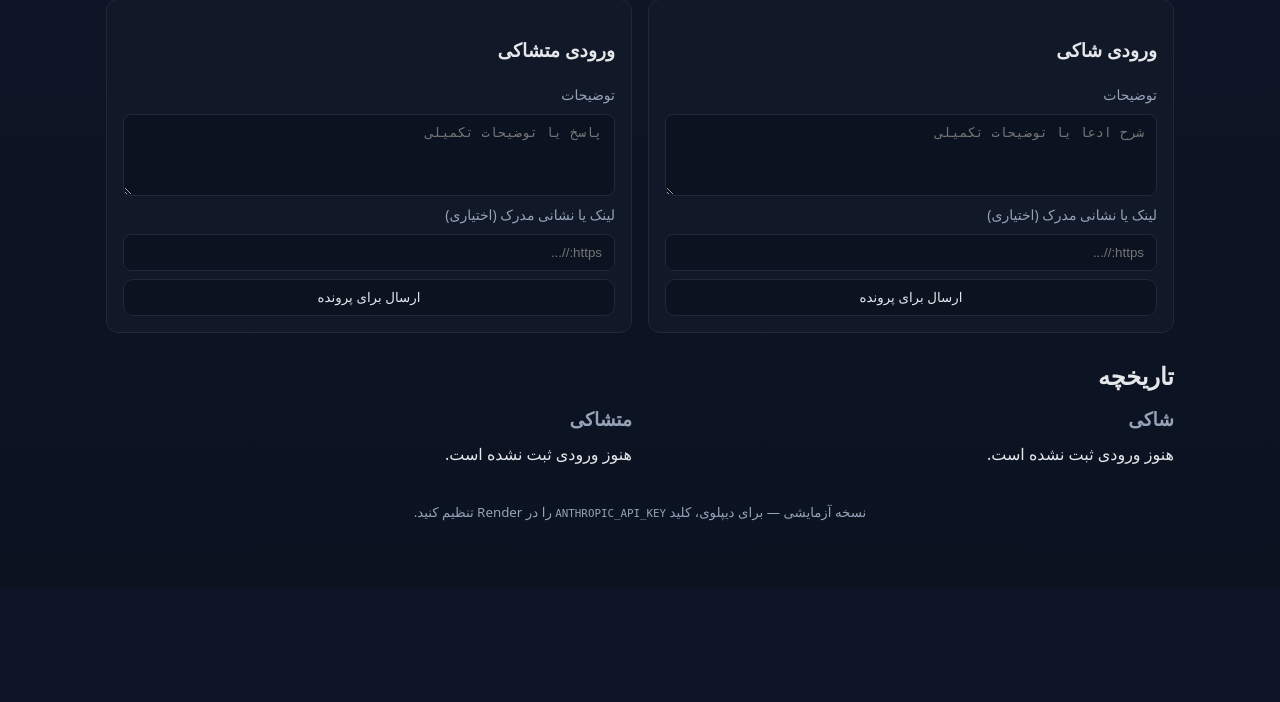
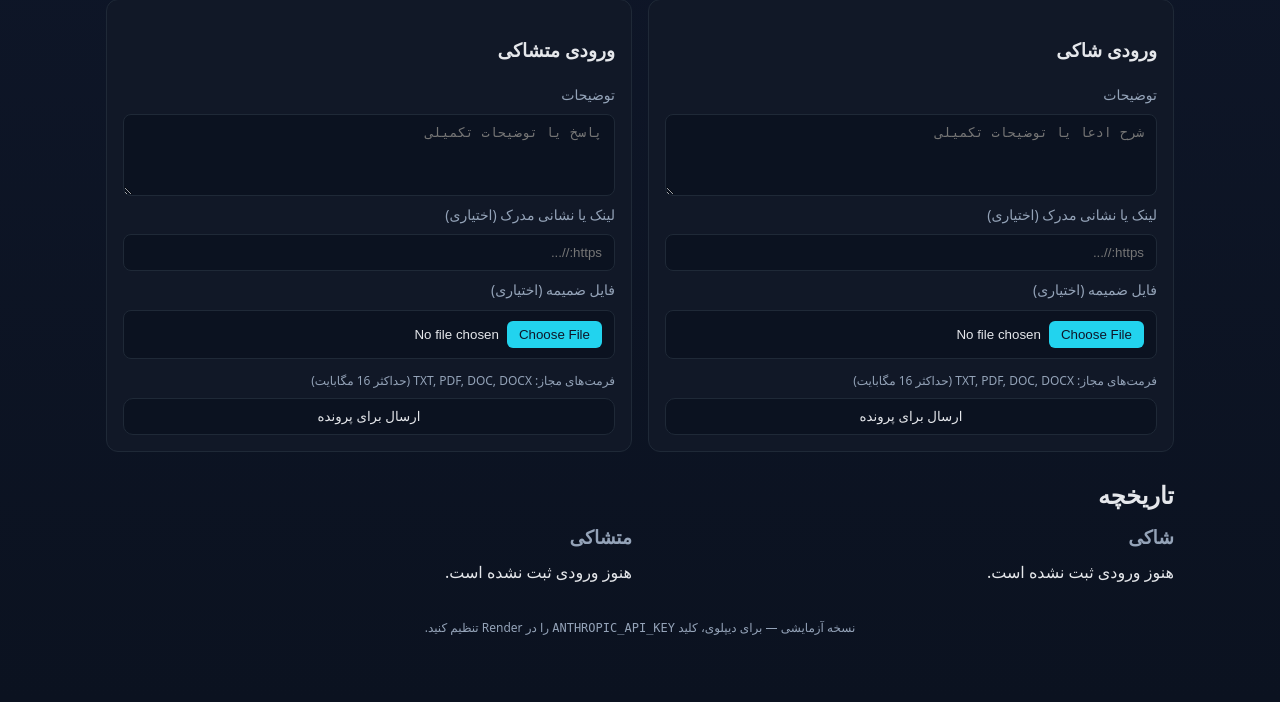
Before and after one commit to infomanian/judge, a Flask app: page / in a window 1280 px wide. Shown: the part 316-1018 px from the top of the page. Before the commit the page ends 837 px from the top, so only its background shows below. Run offline with Flask 3, Linux system fonts and the light colour scheme.

Commit message:
file upload added

```diff
--- a/app.py
+++ b/app.py
@@ -1,8 +1,12 @@
 import os
 import uuid
 import json
+import base64
 from datetime import datetime
-from flask import Flask, render_template, request, redirect, url_for, session
+from flask import Flask, render_template, request, redirect, url_for, session, flash
+from werkzeug.utils import secure_filename
+import PyPDF2
+import docx
 
 try:
     from anthropic import Anthropic
@@ -12,11 +16,55 @@ except Exception:
 app = Flask(__name__)
 app.secret_key = os.environ.get("SECRET_KEY", os.urandom(24))
 
+# File upload configuration
+UPLOAD_FOLDER = 'uploads'
+ALLOWED_EXTENSIONS = {'txt', 'pdf', 'doc', 'docx'}
+MAX_FILE_SIZE = 16 * 1024 * 1024  # 16MB
+
+# Create upload directory if it doesn't exist
+os.makedirs(UPLOAD_FOLDER, exist_ok=True)
+
+app.config['UPLOAD_FOLDER'] = UPLOAD_FOLDER
+app.config['MAX_CONTENT_LENGTH'] = MAX_FILE_SIZE
+
 # Simple in-memory store per session
 CASE_STORE = {}
 
 def _now_iso() -> str:
     return datetime.utcnow().strftime("%Y-%m-%d %H:%M:%S UTC")
+
+def allowed_file(filename):
+    return '.' in filename and filename.rsplit('.', 1)[1].lower() in ALLOWED_EXTENSIONS
+
+def extract_text_from_file(file_path, filename):
+    """Extract text content from various file types"""
+    try:
+        file_ext = filename.rsplit('.', 1)[1].lower()
+
+        if file_ext == 'txt':
+            with open(file_path, 'r', encoding='utf-8') as file:
+                return file.read()
+
+        elif file_ext == 'pdf':
+            text = ""
+            with open(file_path, 'rb') as file:
+                pdf_reader = PyPDF2.PdfReader(file)
+                for page in pdf_reader.pages:
+                    text += page.extract_text() + "\n"
+            return text
+
+        elif file_ext in ['doc', 'docx']:
+            doc = docx.Document(file_path)
+            text = ""
+            for paragraph in doc.paragraphs:
+                text += paragraph.text + "\n"
+            return text
+
+        else:
+            return "نوع فایل پشتیبانی نمی‌شود"
+
+    except Exception as e:
+        return f"خطا در خواندن فایل: {str(e)}"
 
 def get_case(create_if_missing: bool = True) -> dict:
     case_id = session.get("case_id")
@@ -56,7 +104,10 @@ def call_claude_for_judge(case: dict) -> dict:
         chunks = []
         for i, e in enumerate(entries, start=1):
             link_part = f"\nلینک/مدرک: {e.get('link')}" if e.get("link") else ""
-            chunks.append(f"- نوبت {i} ({e.get('ts')}):\nمتن: {e.get('text')}{link_part}")
+            file_part = ""
+            if e.get("file"):
+                file_part = f"\nفایل ضمیمه: {e.get('file', {}).get('filename', '')}\nمحتوای فایل:\n{e.get('file', {}).get('content', '')}"
+            chunks.append(f"- نوبت {i} ({e.get('ts')}):\nمتن: {e.get('text')}{link_part}{file_part}")
         return "\n".join(chunks) if chunks else "(بدون ورودی)"
 
     plaintiff_text = fmt_entries(case.get("plaintiff_submissions", []))
@@ -121,9 +172,33 @@ def submit_plaintiff():
     case = get_case()
     text = (request.form.get("plaintiff_text") or "").strip()
     link = (request.form.get("plaintiff_link") or "").strip()
-    if not text and not link:
+
+    # Handle file upload
+    file_info = None
+    if 'plaintiff_file' in request.files:
+        file = request.files['plaintiff_file']
+        if file and file.filename and allowed_file(file.filename):
+            filename = secure_filename(file.filename)
+            file_path = os.path.join(app.config['UPLOAD_FOLDER'], filename)
+            file.save(file_path)
+
+            # Extract text content from file
+            file_content = extract_text_from_file(file_path, filename)
+            file_info = {
+                "filename": filename,
+                "file_path": file_path,
+                "content": file_content
+            }
+
+    if not text and not link and not file_info:
         return redirect(url_for("index"))
-    case["plaintiff_submissions"].append({"text": text, "link": link, "ts": _now_iso()})
+
+    case["plaintiff_submissions"].append({
+        "text": text,
+        "link": link,
+        "file": file_info,
+        "ts": _now_iso()
+    })
     return redirect(url_for("index"))
 
 @app.post("/submit/defendant")
@@ -131,9 +206,33 @@ def submit_defendant():
     case = get_case()
     text = (request.form.get("defendant_text") or "").strip()
     link = (request.form.get("defendant_link") or "").strip()
-    if not text and not link:
+
+    # Handle file upload
+    file_info = None
+    if 'defendant_file' in request.files:
+        file = request.files['defendant_file']
+        if file and file.filename and allowed_file(file.filename):
+            filename = secure_filename(file.filename)
+            file_path = os.path.join(app.config['UPLOAD_FOLDER'], filename)
+            file.save(file_path)
+
+            # Extract text content from file
+            file_content = extract_text_from_file(file_path, filename)
+            file_info = {
+                "filename": filename,
+                "file_path": file_path,
+                "content": file_content
+            }
+
+    if not text and not link and not file_info:
         return redirect(url_for("index"))
-    case["defendant_submissions"].append({"text": text, "link": link, "ts": _now_iso()})
+
+    case["defendant_submissions"].append({
+        "text": text,
+        "link": link,
+        "file": file_info,
+        "ts": _now_iso()
+    })
     return redirect(url_for("index"))
 
 @app.post("/judge/evaluate")
--- a/static/styles.css
+++ b/static/styles.css
@@ -73,13 +73,34 @@ h1 { margin: 0; font-size: 28px; }
 
 .stack { display: grid; gap: 8px; }
 
-textarea, input[type="url"] {
+textarea, input[type="url"], input[type="file"] {
   width: 100%;
   padding: 10px 12px;
   border-radius: 8px;
   border: 1px solid var(--border);
   background: var(--panel-2);
   color: var(--text);
+}
+
+input[type="file"] {
+  cursor: pointer;
+}
+
+input[type="file"]::-webkit-file-upload-button {
+  background: var(--accent);
+  color: var(--bg);
+  border: none;
+  padding: 6px 12px;
+  border-radius: 6px;
+  cursor: pointer;
+  margin-left: 8px;
+}
+
+small {
+  color: var(--muted);
+  font-size: 12px;
+  margin-top: 4px;
+  display: block;
 }
 
 label { font-size: 14px; color: var(--muted); }
--- a/templates/index.html
+++ b/templates/index.html
@@ -43,12 +43,16 @@
       <div class="columns two">
         <div class="col card">
           <h3>ورودی شاکی</h3>
-          <form method="post" action="{{ url_for('submit_plaintiff') }}" class="stack">
+          <form method="post" action="{{ url_for('submit_plaintiff') }}" enctype="multipart/form-data" class="stack">
             <label for="plaintiff_text">توضیحات</label>
             <textarea id="plaintiff_text" name="plaintiff_text" rows="4" placeholder="شرح ادعا یا توضیحات تکمیلی"></textarea>
 
             <label for="plaintiff_link">لینک یا نشانی مدرک (اختیاری)</label>
             <input id="plaintiff_link" name="plaintiff_link" type="url" placeholder="https://...">
+
+            <label for="plaintiff_file">فایل ضمیمه (اختیاری)</label>
+            <input id="plaintiff_file" name="plaintiff_file" type="file" accept=".txt,.pdf,.doc,.docx">
+            <small>فرمت‌های مجاز: TXT, PDF, DOC, DOCX (حداکثر 16 مگابایت)</small>
 
             <button type="submit" class="btn">ارسال برای پرونده</button>
           </form>
@@ -56,12 +60,16 @@
 
         <div class="col card">
           <h3>ورودی متشاکی</h3>
-          <form method="post" action="{{ url_for('submit_defendant') }}" class="stack">
+          <form method="post" action="{{ url_for('submit_defendant') }}" enctype="multipart/form-data" class="stack">
             <label for="defendant_text">توضیحات</label>
             <textarea id="defendant_text" name="defendant_text" rows="4" placeholder="پاسخ یا توضیحات تکمیلی"></textarea>
 
             <label for="defendant_link">لینک یا نشانی مدرک (اختیاری)</label>
             <input id="defendant_link" name="defendant_link" type="url" placeholder="https://...">
+
+            <label for="defendant_file">فایل ضمیمه (اختیاری)</label>
+            <input id="defendant_file" name="defendant_file" type="file" accept=".txt,.pdf,.doc,.docx">
+            <small>فرمت‌های مجاز: TXT, PDF, DOC, DOCX (حداکثر 16 مگابایت)</small>
 
             <button type="submit" class="btn">ارسال برای پرونده</button>
           </form>
@@ -82,6 +90,17 @@
                 {% if item.link %}
                   <div class="link"><a href="{{ item.link }}" target="_blank" rel="noopener">مشاهده مدرک</a></div>
                 {% endif %}
+                {% if item.file %}
+                  <div class="file-info">
+                    <strong>فایل ضمیمه:</strong> {{ item.file.filename }}
+                    <div class="file-content">
+                      <details>
+                        <summary>مشاهده محتوای فایل</summary>
+                        <pre>{{ item.file.content[:500] }}{% if item.file.content|length > 500 %}...{% endif %}</pre>
+                      </details>
+                    </div>
+                  </div>
+                {% endif %}
               </div>
             {% endfor %}
           {% else %}
@@ -98,6 +117,17 @@
                 {% if item.link %}
                   <div class="link"><a href="{{ item.link }}" target="_blank" rel="noopener">مشاهده مدرک</a></div>
                 {% endif %}
+                {% if item.file %}
+                  <div class="file-info">
+                    <strong>فایل ضمیمه:</strong> {{ item.file.filename }}
+                    <div class="file-content">
+                      <details>
+                        <summary>مشاهده محتوای فایل</summary>
+                        <pre>{{ item.file.content[:500] }}{% if item.file.content|length > 500 %}...{% endif %}</pre>
+                      </details>
+                    </div>
+                  </div>
+                {% endif %}
               </div>
             {% endfor %}
           {% else %}
```
Also changed, not shown: other parts of static/styles.css (+34 -0 lines), requirements.txt (+5 -4 lines).
